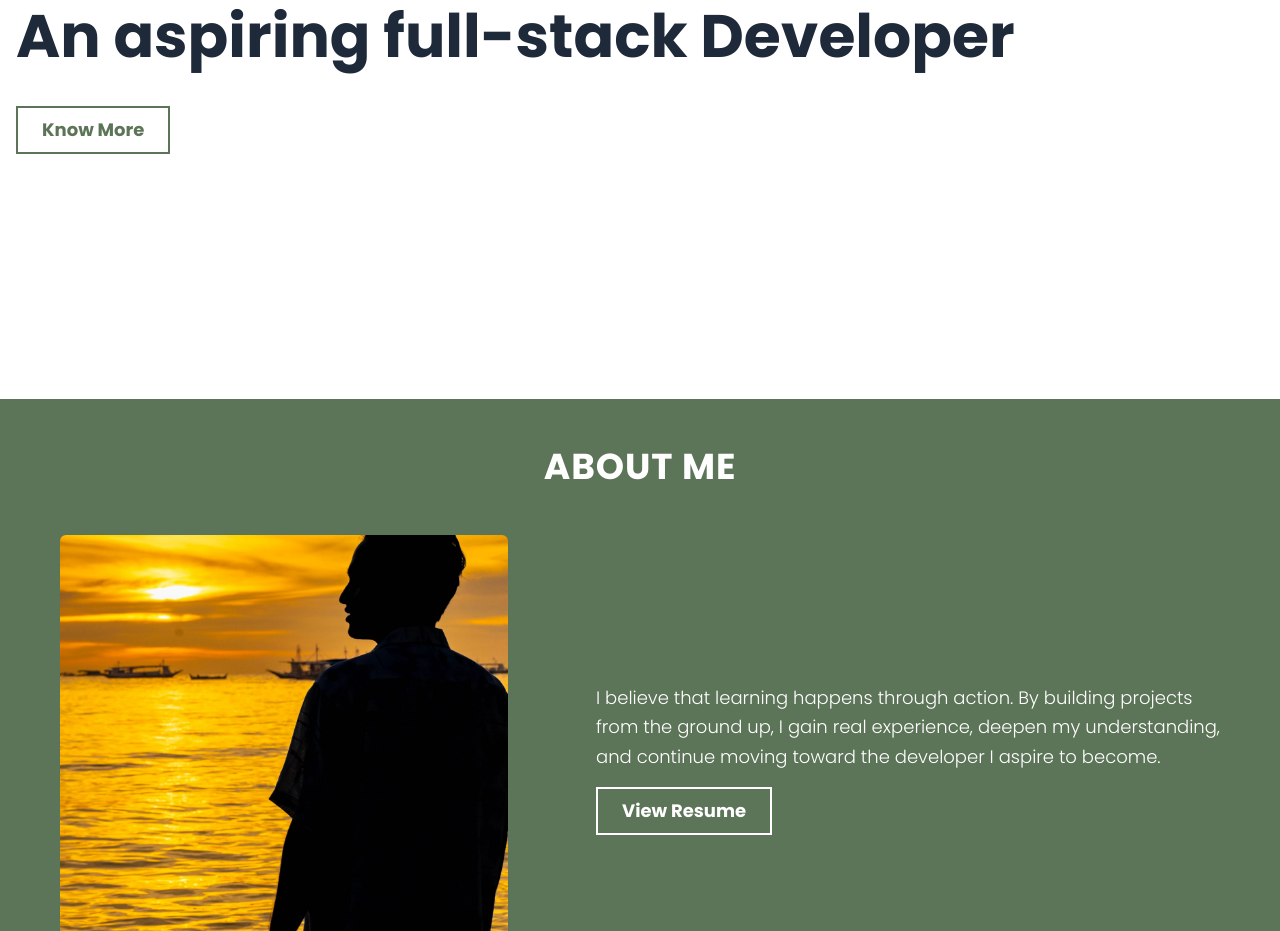
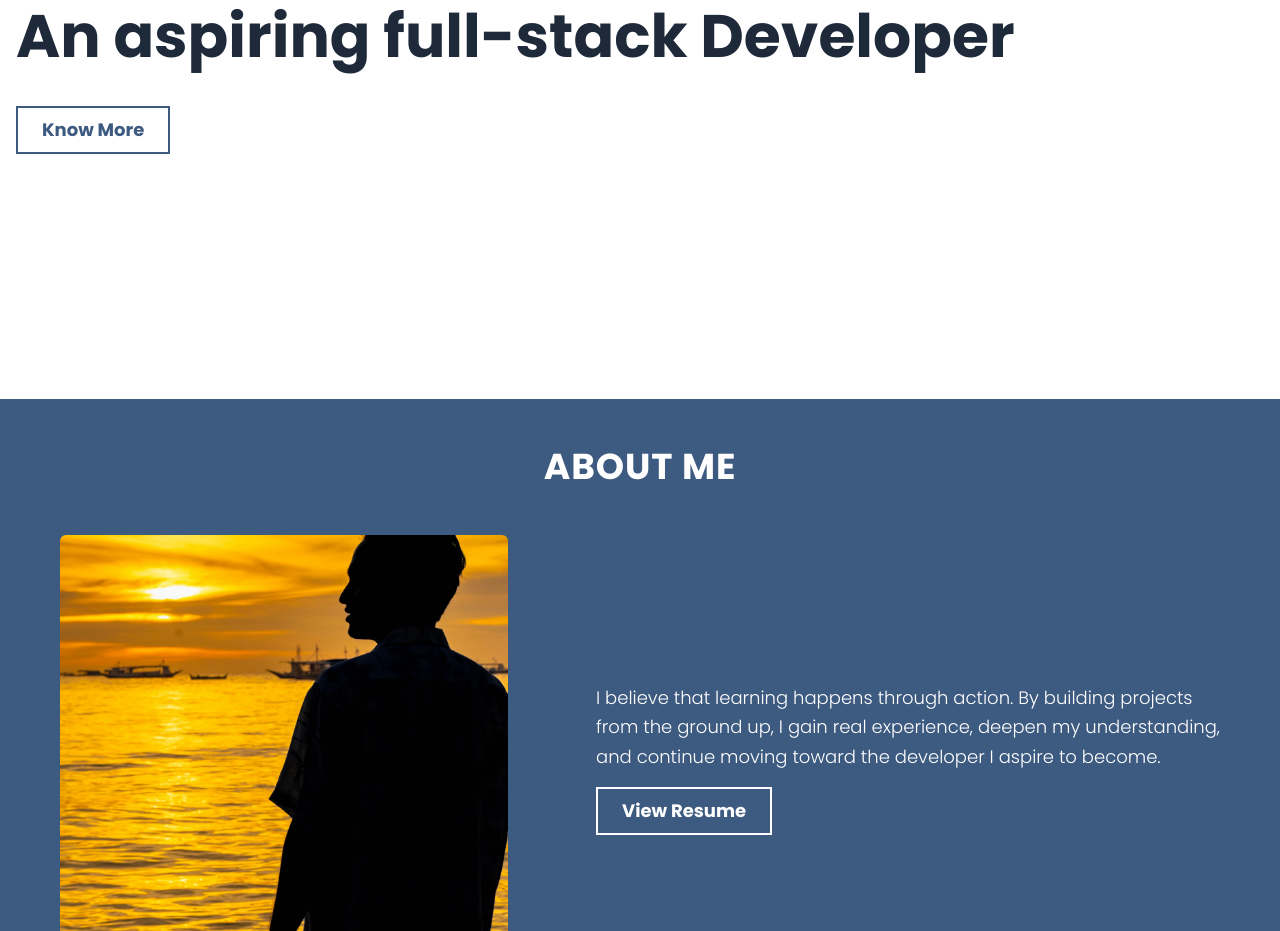
Before and after one commit to egt11/react-portfolio, a React (Vite) app: page / in a window 1280 px wide. Shown: the part 321-1252 px from the top of the page. Built offline with nearby package versions, Linux system fonts and the light colour scheme; a web font is replaced by a local one.

Commit message:
added primary color options

```diff
--- a/src/components/Footer.jsx
+++ b/src/components/Footer.jsx
@@ -14,7 +14,7 @@ const Footer = () => {
         <div className='flex flex-col gap-4'>
           <div className='flex items-center justify-center gap-8'>
             {socials.map(item => (
-              <motion.a href={item.link} target='_blank' key={item.name} whileHover={{ y: -2 }} className='p-2'>
+              <motion.a href={item.link} target='_blank' key={item.name} whileHover={{ y: -2 }} className='p-2 hover:text-primary'>
                 <item.icon size={40} />
               </motion.a>
             ))}
@@ -23,8 +23,8 @@ const Footer = () => {
             &copy; {year} | Developed by Eddhan Gabryell Tan
           </p>
         </div>
-        <motion.button onClick={scrollToTop} whileHover={{ scale: 1.1 }} className='cursor-pointer'>
-          <RiArrowUpLine size={30} />
+        <motion.button onClick={scrollToTop} whileHover={{ y:-5, scale: 1.1 }} className='cursor-pointer'>
+          <RiArrowUpLine size={30} className='hover:text-primary' />
         </motion.button>
       </div>
     </footer>
--- a/src/components/sections/Hero.jsx
+++ b/src/components/sections/Hero.jsx
@@ -6,13 +6,13 @@ import { motion } from 'motion/react'
 const Hero = () => {
 
     return (
-        <motion.section className='relative' variants={fadeInStagger} initial="hidden" animate="visible">
+        <motion.section className='relative' variants={fadeInStagger} initial="hidden" animate="visible" viewport={{once: true, amount: "all"}}>
             <div className="container mx-auto px-4 flex flex-col items-center justify-center min-h-[90vh] text-center gap-4 md:gap-8 lg:text-left lg:items-start">
                 <motion.h1 className='text-gray-800 font-bold text-3xl sm:text-4xl md:text-5xl lg:text-6xl leading-tight' variants={fadeInStaggerChildren}>
                     Hi, my name is <span className='text-primary'>{heroData.name}</span> <br />An aspiring full-stack Developer
                 </motion.h1>
                 <motion.a href="#about" variants={fadeInStaggerChildren}>
-                    <Button text={heroData.button} background={"white"} />
+                    <Button text={heroData.button} background={"white"}/>
                 </motion.a>
             </div>
         </motion.section>
--- a/src/index.css
+++ b/src/index.css
@@ -10,7 +10,12 @@ body {
 }
 
 @theme {
-  --color-primary: #5c7457;
+  /* dark violet 32213A */
+  /* army green 5C7457 */
+  /* yinmin bkue 3D5A80 */
+
+
+  --color-primary: #3D5A80;
 }
 
 @utility section-heading {
```
